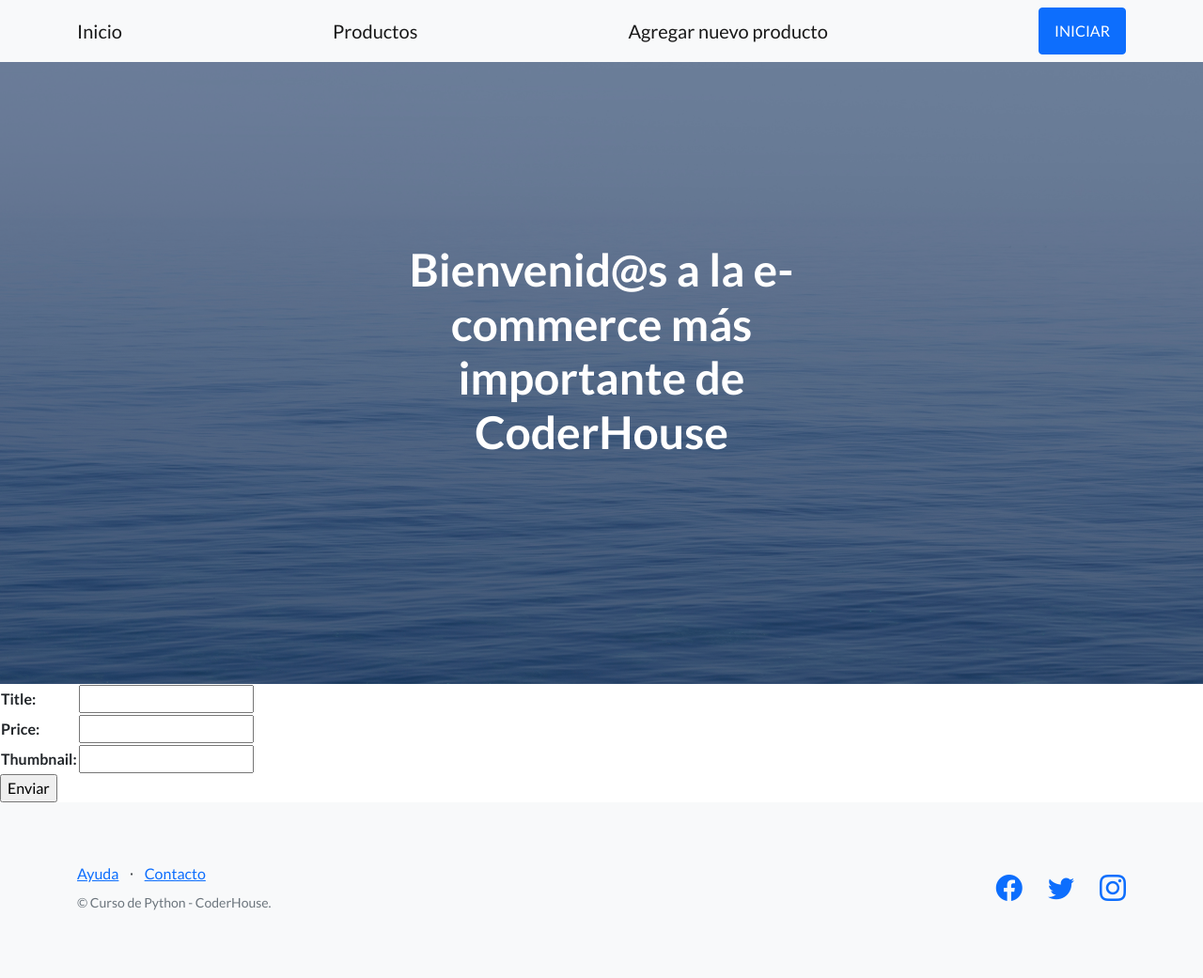
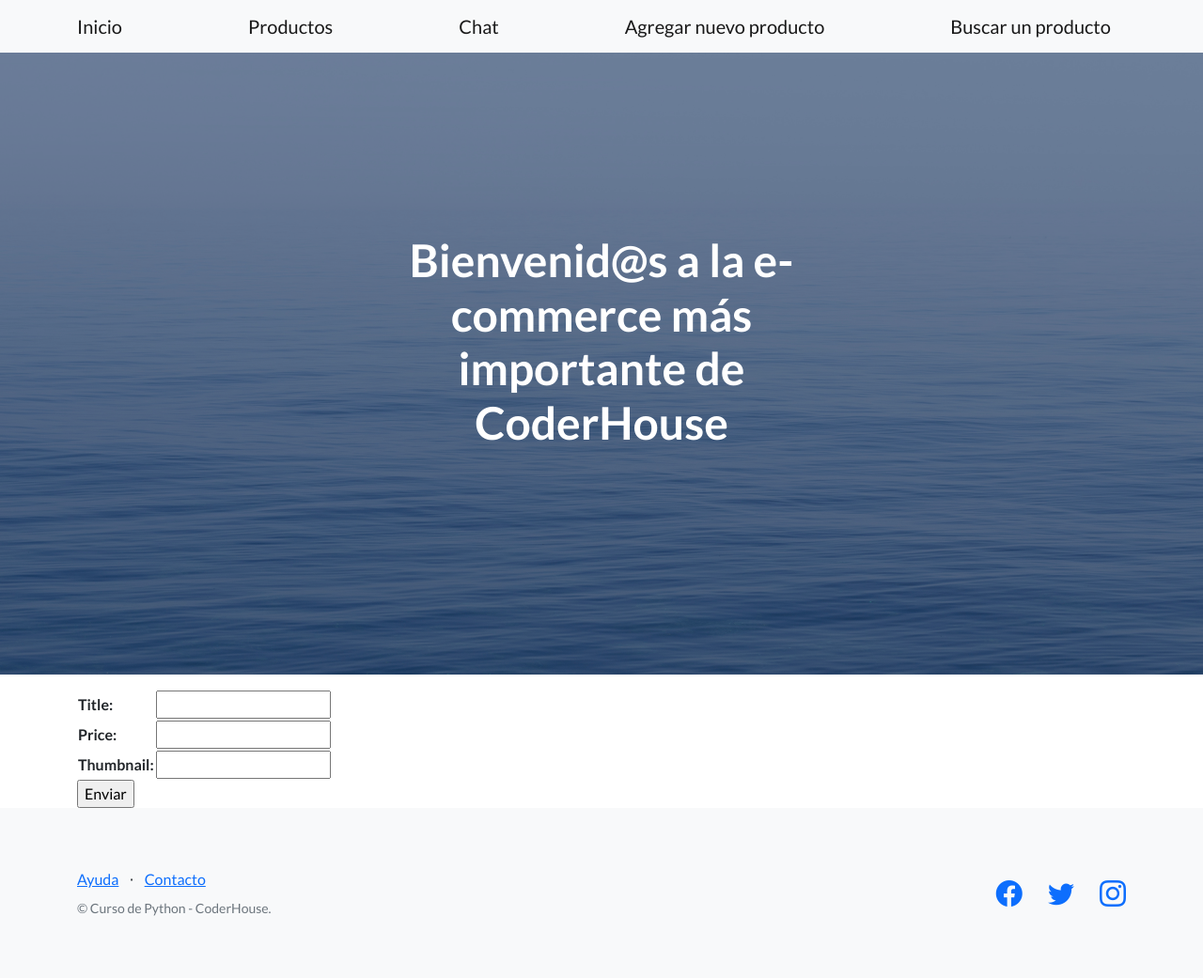
Before and after one commit to ivancaro1/Entrega1-Caro, a Django app: page /AppCoder/cursoFormulario in a window 1280 px wide. Shown: the whole page at 94% size. Before the commit the page ends 969 px from the top, so only its background shows below. Run offline with Django 4.2, Linux system fonts and the light colour scheme; some libraries are stand-ins or nearby versions.

Commit message:
Version 2.0 del entregable

```diff
--- a/EntregaCoder/AppCoder/forms.py
+++ b/EntregaCoder/AppCoder/forms.py
@@ -5,3 +5,7 @@ class productoFormulario(forms.Form):
     title = forms.CharField(max_length=100)
     price = forms.DecimalField(max_digits=20, decimal_places=2)
     thumbnail = forms.CharField(max_length=400)
+
+class messageHub(forms.Form):
+    user = forms.CharField(max_length=100)
+    message = forms.CharField(max_length=300)
--- a/EntregaCoder/AppCoder/templates/AppCoder/cursoFormulario.html
+++ b/EntregaCoder/AppCoder/templates/AppCoder/cursoFormulario.html
@@ -1,4 +1,4 @@
-{% extends "AppCoder/index.html" %}
+{% extends "AppCoder/inicio.html" %}
 
 {% load static %}
 
@@ -8,13 +8,20 @@
 
     <p style="color: red;"> Están mal los datos, revisar</p>
     {% endif %}
+    <div class="container mt-3">
+    <div class="jumbotron">
     <form action="" method="POST">{% csrf_token %}
     <table>
+
+        <div class="form-group">
         {{ productForm.as_table }}
+        </div>
     </table>
 
     <input type="submit", value="Enviar">
 
     </form>
+</div>
+</div>
 
 {% endblock %}
--- a/EntregaCoder/AppCoder/templates/AppCoder/index.html
+++ b/EntregaCoder/AppCoder/templates/AppCoder/inicio.html
@@ -26,8 +26,10 @@
             <div class="container">
                 <a class="navbar-brand" href="{% url 'Inicio' %}">Inicio</a>
                 <a class="navbar-brand" href="{% url 'Productos' %}">Productos</a>
+                <a class="navbar-brand" href="{% url 'Chat' %}">Chat</a>
                 <a class="navbar-brand" href="{% url 'CursoFormulario' %}">Agregar nuevo producto</a>
-                <a class="btn btn-primary" href="#NADAAUN">INICIAR</a>
+                <a class="navbar-brand" href="{% url 'resultadosBusqueda' %}">Buscar un producto</a>
+                <!-- <a class="btn btn-primary" href="#NADAAUN">INICIAR</a> -->
             </div>
         </nav>
 
--- a/EntregaCoder/AppCoder/templates/AppCoder/productos.html
+++ b/EntregaCoder/AppCoder/templates/AppCoder/productos.html
@@ -1,10 +1,10 @@
-{% extends "AppCoder/index.html" %}
+{% extends "AppCoder/inicio.html" %}
 
 {% load static %}
 
 {% block contenidoQueCambia %}
 
-    <h2 style="color:brown;">Lista de familiares</h2>
+    <h2 style="color:brown;">Lista de productos</h2>
         <div class="table-responsive">
             <table class="table table-dark">
                 <tr style="color: yellow;">
--- a/EntregaCoder/AppCoder/urls.py
+++ b/EntregaCoder/AppCoder/urls.py
@@ -2,7 +2,9 @@ from django.urls import path
 from AppCoder import views
 
 urlpatterns = [
-    path('index', views.productoView, name="Inicio"),
+    path('inicio', views.productoView, name="Inicio"),
     path('productos', views.viewProduct, name="Productos"),
+    path('chat', views.newMessage, name="Chat"),
     path('cursoFormulario', views.cursoFormulario, name="CursoFormulario"),
+    path('buscar/',views.buscar, name="resultadosBusqueda"),
 ]
--- a/EntregaCoder/AppCoder/views.py
+++ b/EntregaCoder/AppCoder/views.py
@@ -3,10 +3,13 @@ from django.http import HttpResponse
 from django.template import loader
 from django.shortcuts import render
 from AppCoder.models import *
-from AppCoder.forms import productoFormulario
+from AppCoder.forms import *
+from datetime import datetime
+now = datetime.now()
+
 
 def productoView(request):
-    return render(request, 'AppCoder/index.html')
+    return render(request, 'AppCoder/inicio.html')
 
 def viewProduct(request):
     """
@@ -25,11 +28,33 @@ def viewProduct(request):
 
     return render(request, "AppCoder/productos.html",{"context":lista_nombre})
 
+
+def newMessage(request):
+    if request.method == "POST":
+        newMessa = messageHub(request.POST)
+        print(newMessa)
+        if newMessa.is_valid():
+            informacion = newMessa.cleaned_data
+            mensaje = chat( user=informacion['user'], message=informacion['message'], date=now)
+            mensaje.save()
+            mensajes = chat.objects.all()
+            lista_mensajes = []
+            for new in mensajes:
+                lista_mensajes.append({"user":new.user,
+                                    "message":new.message,
+                                    "date":new.date})
+            return render(request, "AppCoder/chat.html",{"context":lista_mensajes})
+    else:
+        newMessa = messageHub()
+    message_hub = chat.objects.all()
+    context = {'newMessa': newMessa, 'context': message_hub}
+    return render(request,"AppCoder/chat.html", context)
+
 def cursoFormulario(request):
     if request.method == "POST":
         productForm = productoFormulario(request.POST)
         print(productForm)
-        if productForm.is_valid:
+        if productForm.is_valid():
             informacion = productForm.cleaned_data
             product = productos( title=informacion['title'], price=informacion['price'], thumbnail=informacion['thumbnail'])
             product.save()
@@ -43,3 +68,18 @@ def cursoFormulario(request):
     else:
         productForm = productoFormulario()
     return render(request,"AppCoder/cursoFormulario.html", {"productForm":productForm})
+
+def buscarProducto(request):
+    return render(request,"AppCoder/busquedaProduct.html")
+
+def buscar(request):
+    producto = request.GET.get("title", None)
+    print(request)
+    if producto:
+        print(producto)
+        product = productos.objects.filter(title__icontains=producto)
+        return render(request, "AppCoder/busquedaProduct.html",{"product":product})
+    elif not producto:
+        respuesta = "No enviaste datos"
+        print(respuesta)
+        return render(request,"AppCoder/busquedaProduct.html",{"respuesta":respuesta})
```
Also changed, not shown: EntregaCoder/AppCoder/templates/AppCoder/busquedaProduct.html (added, +54 -0 lines), EntregaCoder/AppCoder/templates/AppCoder/chat.html (added, +33 -0 lines), EntregaCoder/db.sqlite3.
